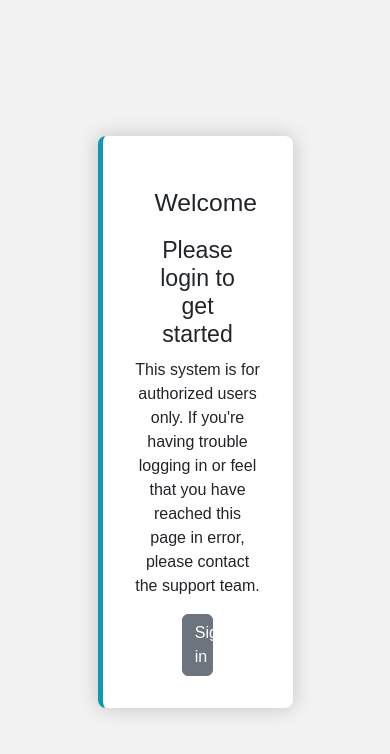
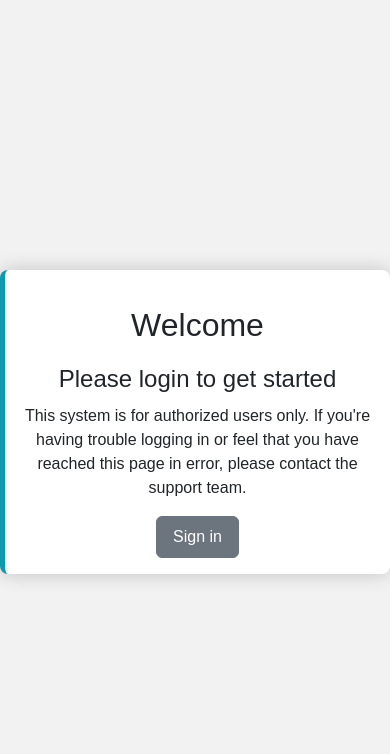
Before and after one commit to Dmitrii126776/client-mern-auth, a React (Create React App) app: page / in a window 390 px wide. Shown: the top 754 px of the page. Built offline with nearby package versions, Linux system fonts and the light colour scheme; no server answers.

Commit message:
update Welcome.css

```diff
--- a/src/pages/Welcome.css
+++ b/src/pages/Welcome.css
@@ -20,3 +20,27 @@
     border-radius: 0.5rem;
     box-shadow: 0 0 20px rgba(0, 0, 0, 0.2);
 }
+
+@media only screen and (max-width: 767px) {
+    .welcome-content {
+        max-width: 100%;
+        padding: 1rem;
+    }
+
+    h2 {
+        font-size: 2rem;
+    }
+
+    h3 {
+        font-size: 1.5rem;
+    }
+
+    p {
+        font-size: 1rem;
+    }
+
+    .btn {
+        font-size: 1rem;
+        padding: 0.5rem 1rem;
+    }
+}
--- a/src/pages/Welcome.js
+++ b/src/pages/Welcome.js
@@ -15,7 +15,7 @@ const Welcome = () => {
                     contact the support team.
                 </p>
                 <Link to="/login">
-                    <Button className="btn btn-primary w-25">Sign in</Button>
+                    <Button className="btn btn-primary">Sign in</Button>
                 </Link>
             </aside>
         </div>
```
